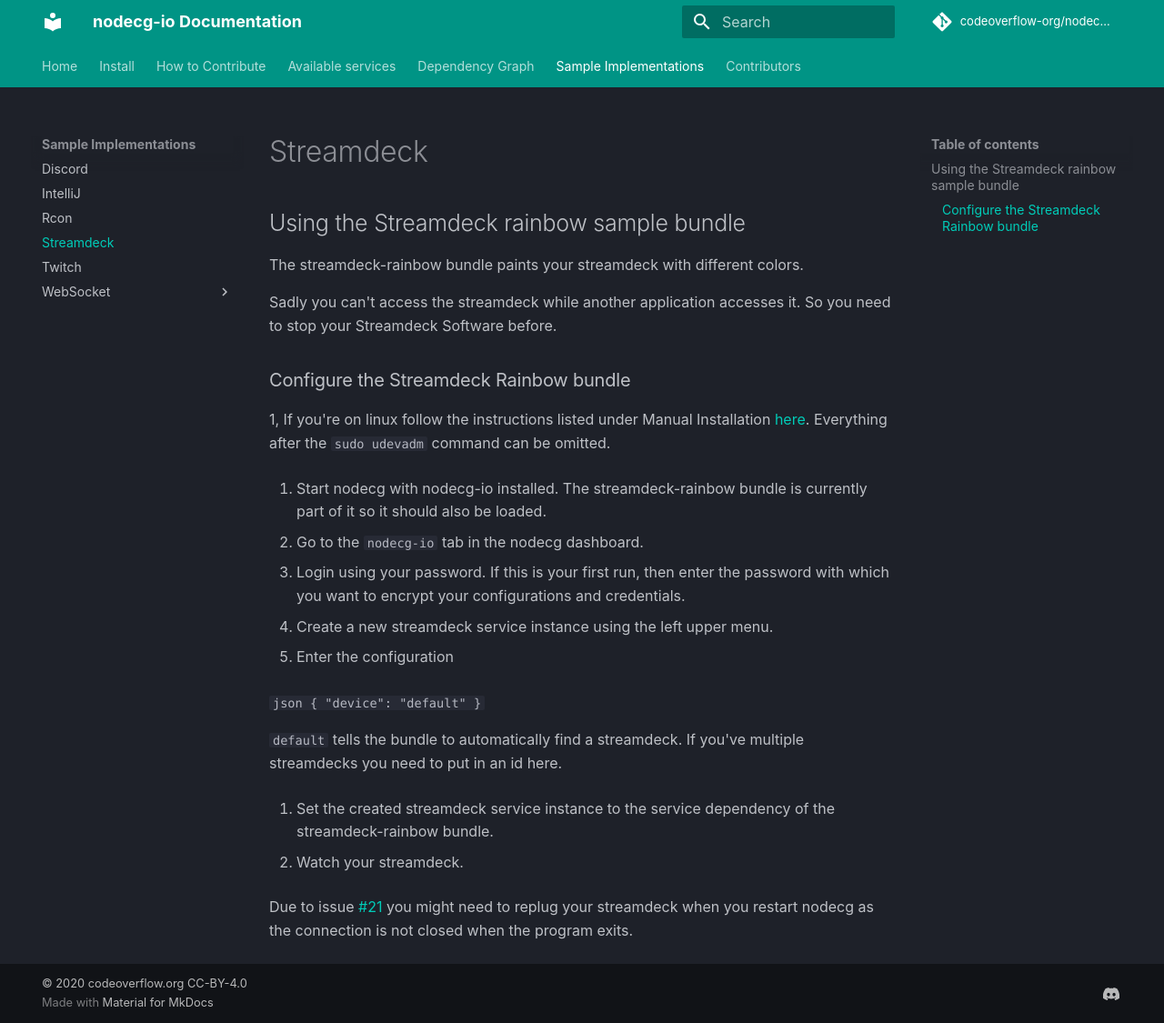
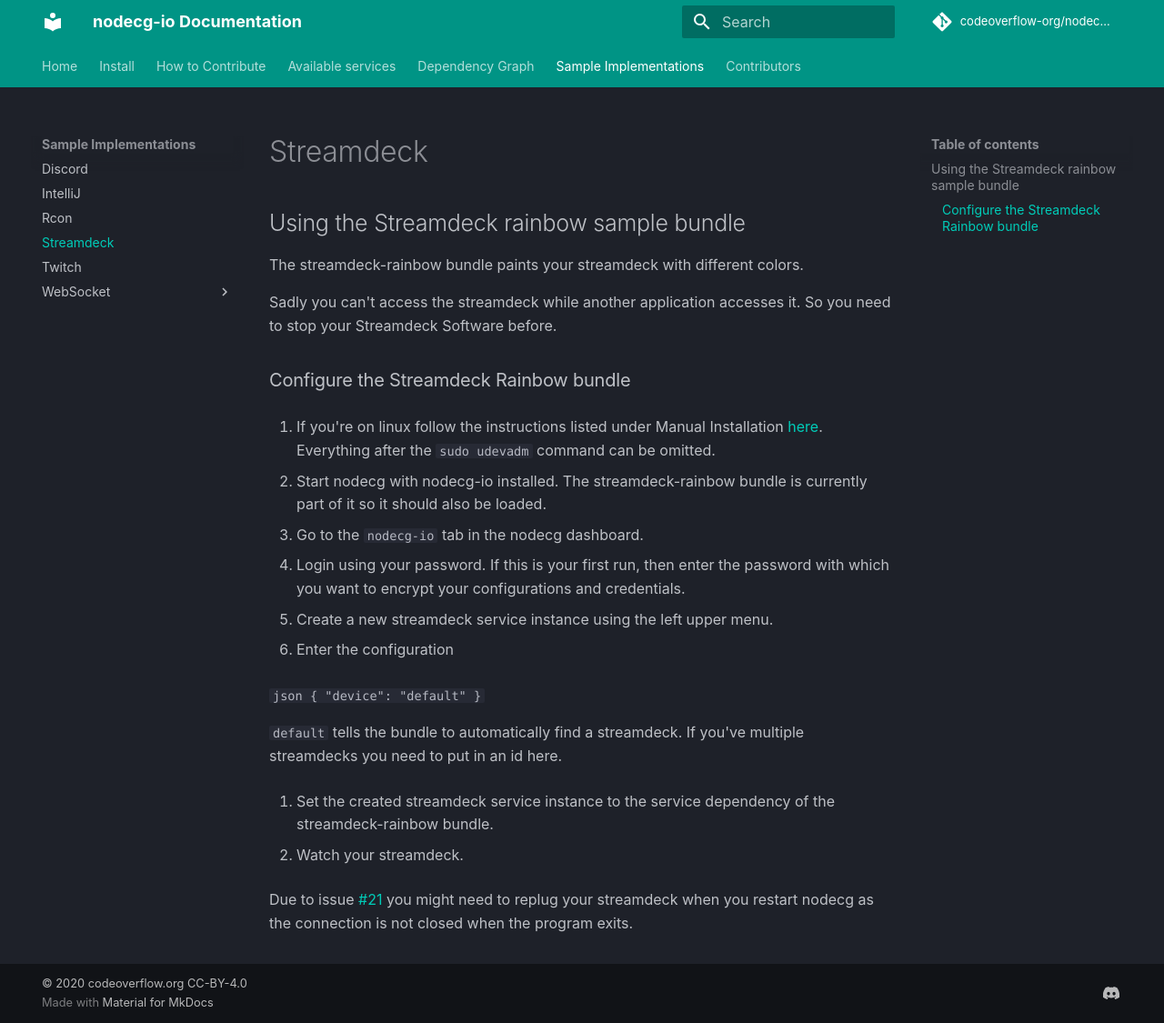
Before and after one commit to codeoverflow-org/nodecg-io-docs, an MkDocs documentation site: the page built from docs/samples/streamdeck.md, in a window 1280 px wide and 1125 px high. Shown: the whole window at 91% size. Built offline with MkDocs 1.6.1 and Material for MkDocs 9.7.7, drawn with Linux system fonts in a browser that asks for light colours; comment, search, counter and statistics services are not loaded.

Commit message:
Update docs/samples/streamdeck.md
Co-authored-by: Daniel Huber <daniel.hub@outlook.de>

```diff
--- a/docs/samples/streamdeck.md
+++ b/docs/samples/streamdeck.md
@@ -6,7 +6,7 @@
 
 ### Configure the Streamdeck Rainbow bundle
 
-1, If you're on linux follow the instructions listed under Manual Installation [here](https://github.com/timothycrosley/streamdeck-ui/blob/master/README.md). Everything after the `sudo udevadm` command can be omitted.
+1. If you're on linux follow the instructions listed under Manual Installation [here](https://github.com/timothycrosley/streamdeck-ui/blob/master/README.md). Everything after the `sudo udevadm` command can be omitted.
 
 2. Start nodecg with nodecg-io installed. The streamdeck-rainbow bundle is currently part of it so it should also be loaded.
 
```
